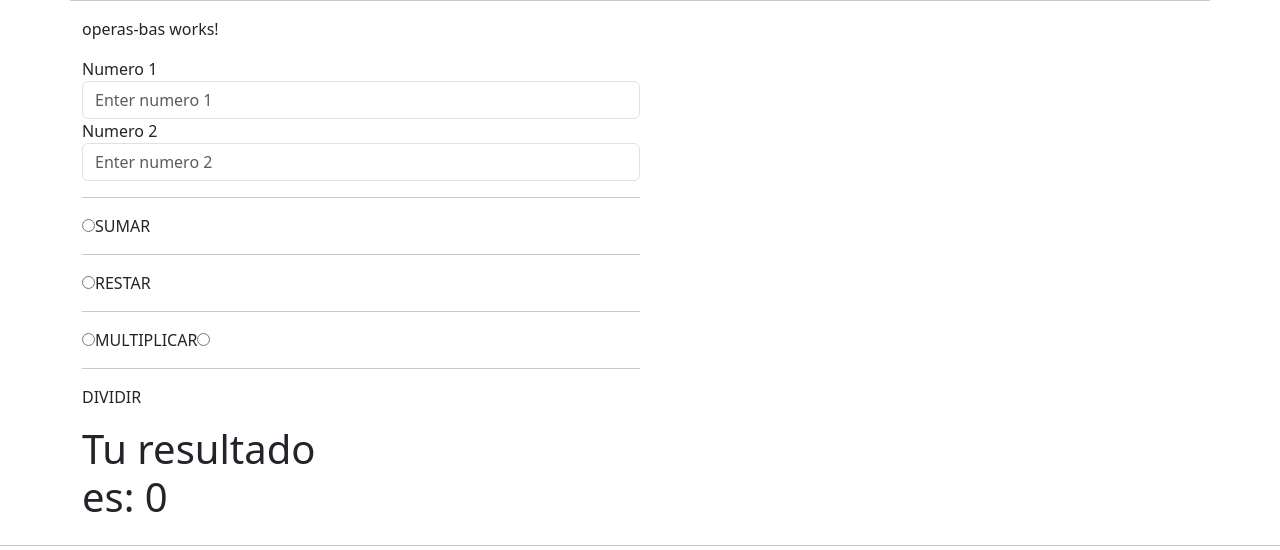
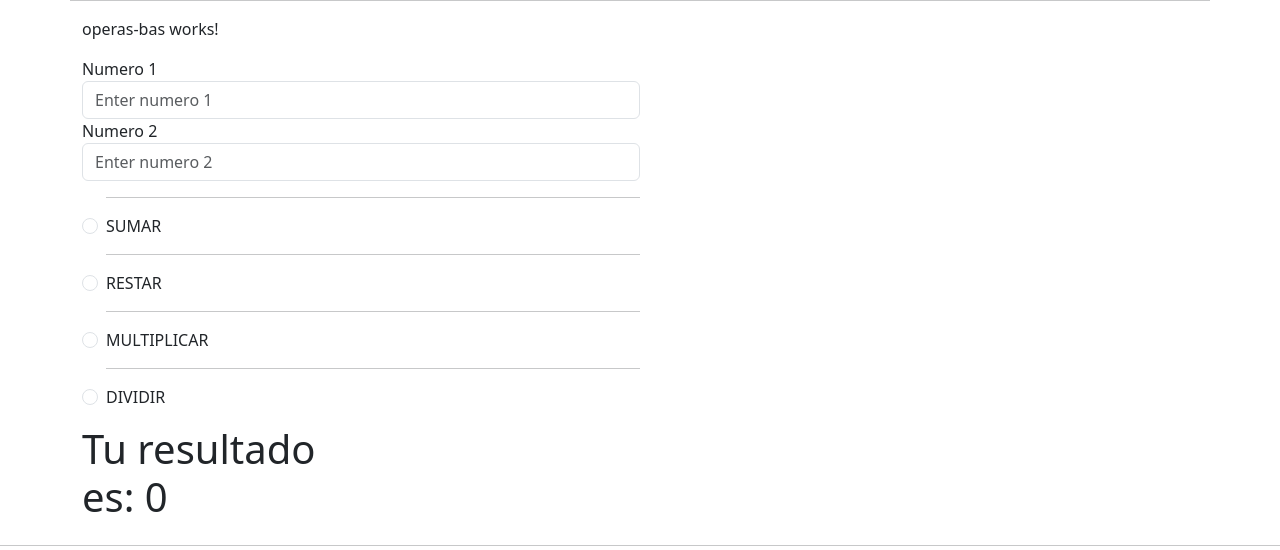
Before and after one commit to IEVN1003-22001808/baseAngular03, an Angular app: page / in a window 1280 px wide. Shown: the top 550 px of the page. Built offline with nearby package versions, Linux system fonts and the light colour scheme.

Commit message:
Operaciones Básicas 19/09/2025

```diff
--- a/angular.json
+++ b/angular.json
@@ -106,5 +106,8 @@
         }
       }
     }
+  },
+  "cli": {
+    "analytics": false
   }
 }
--- a/src/app/formularios/operas-bas/operas-bas.component.html
+++ b/src/app/formularios/operas-bas/operas-bas.component.html
@@ -16,19 +16,20 @@
                 <input type="" class="form-control" [(ngModel)]="num2" name="num2"
                 id="exampleInputPassword1" placeholder="Enter numero 2">
             </div>
+            <div class="form-check">
                 <hr>
-            <input type="radio" (click)="sumar()">
+                <input type="radio" class="form-check-input" name="op" [(ngModel)]="op" value="sumar">
                 <label for="">SUMAR</label>
                 <hr>
-            <input type="radio" (click)="restar()">
+                <input type="radio" class="form-check-input" name="op" [(ngModel)]="op" value="restar">
                 <label for="">RESTAR</label>
                 <hr>
-            <input type="radio" (click)="mult()">
+                <input type="radio" class="form-check-input" name="op" [(ngModel)]="op" value="mult">
                 <label for="">MULTIPLICAR</label>
-            <input type="radio" (click)="div()">
                 <hr>
+                <input type="radio" class="form-check-input" name="op" [(ngModel)]="op" value="div">
                 <label for="">DIVIDIR</label>
-
+            </div>
         </div>
 
         <div class="col-6">
--- a/src/app/formularios/operas-bas/operas-bas.component.ts
+++ b/src/app/formularios/operas-bas/operas-bas.component.ts
@@ -10,18 +10,26 @@ export class OperasBasComponent {
   num1:string='';
   num2:string='';
   resultado:number=0;
+  op: string = '';
 
-  sumar():void{
-    this.resultado=parseInt(this.num1)+parseInt(this.num2);
-  }
-  restar():void{
-    this.resultado=parseInt(this.num1)-parseInt(this.num2);
-  }
-  mult():void{
-    this.resultado=parseInt(this.num1)*parseInt(this.num2);
-  }
-  div():void{
-    this.resultado=parseInt(this.num1)/parseInt(this.num2);
+  calcular(){
+    const n1 = parseInt(this.num1);
+    const n2 = parseInt(this.num2);
+
+    switch (this.op){
+      case 'sumar':
+        this.resultado = n1 + n2;
+      break;
+      case 'restar':
+        this.resultado = n1 - n2;
+      break;
+      case "mult":
+        this.resultado = n1 * n2;
+      break;
+      case 'div':
+        this.resultado = n1 / n2;
+      break;
+    }
   }
 
 }
```
Lines whose indentation alone changed are shown as unchanged.
